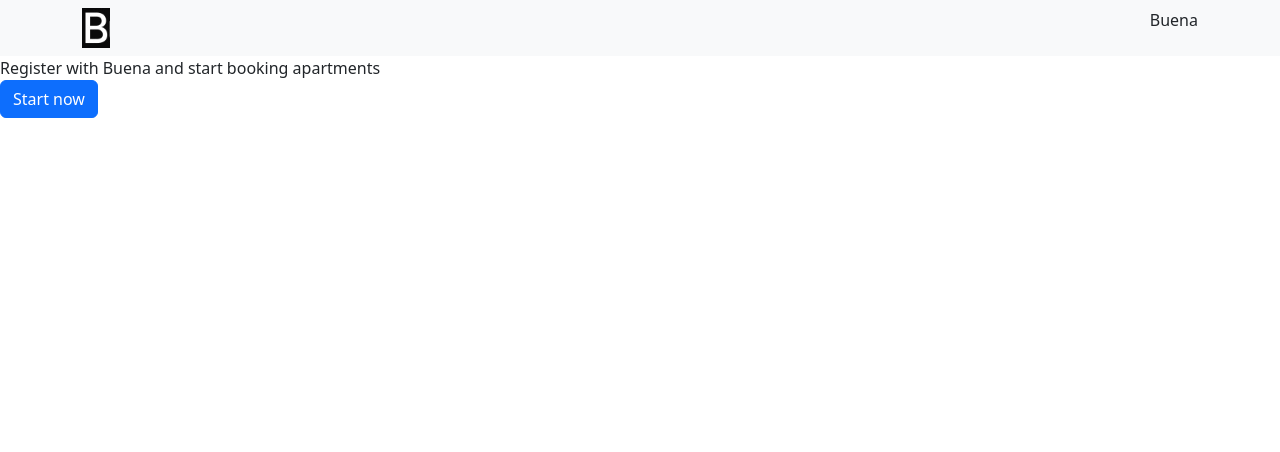
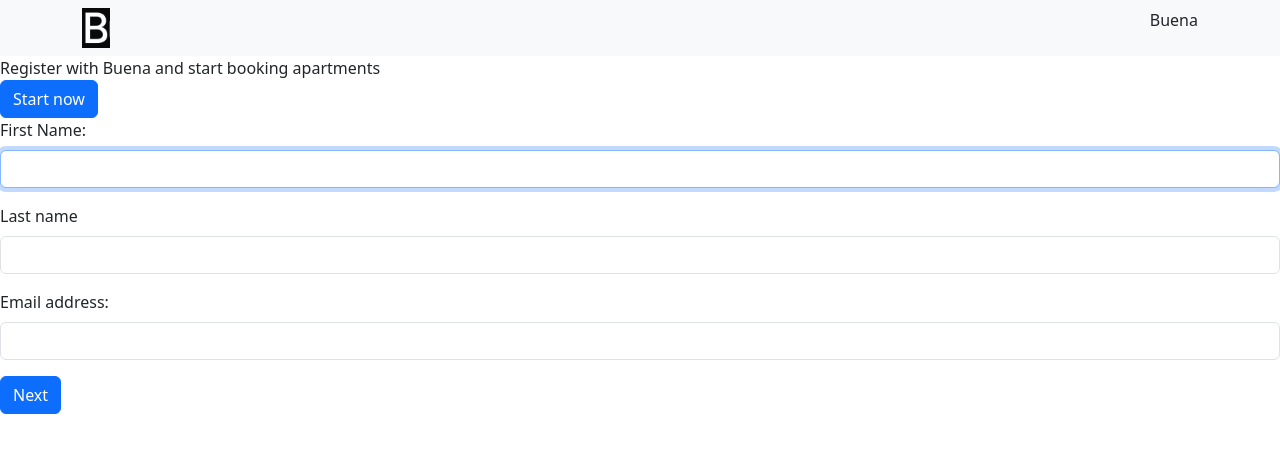
Before and after one commit to Katya-Semeniuk/buena-project, a React (Vite) app: page / in a window 1280 px wide. Shown: the top 452 px of the page. Built offline with nearby package versions, Linux system fonts and the light colour scheme.

Commit message:
add Formik library and the Yup validation. Created FormikForm component to change the logic of the Pg1, Pg2 components and make Pg1 working

```diff
--- a/package.json
+++ b/package.json
@@ -12,11 +12,13 @@
   "dependencies": {
     "@emotion/react": "^11.11.4",
     "bootstrap": "^5.3.3",
+    "formik": "^2.4.6",
     "react": "^18.2.0",
     "react-bootstrap": "^2.10.2",
     "react-dom": "^18.2.0",
     "react-router-dom": "^6.23.1",
-    "react-step-progress-bar": "^1.0.3"
+    "react-step-progress-bar": "^1.0.3",
+    "yup": "^1.4.0"
   },
   "devDependencies": {
     "@types/react": "^18.2.66",
--- /dev/null
+++ b/src/assets/components/FormikForm.jsx
@@ -0,0 +1,23 @@
+import { useState } from "react";
+import Pg1 from "./Pg1/Pg1";
+import Pg2 from "./Pg2/Pg2";
+
+function FormExample() {
+  const [currentStep, setCurrentStep] = useState(0);
+
+  const nextStep = () => {
+    setCurrentStep((prev) => prev + 1);
+  };
+
+  const backtStep = () => {
+    setCurrentStep((prev) => prev - 1);
+  };
+  const pages = [
+    <Pg1 key="1" next={nextStep} />,
+    <Pg2 key="2" next={nextStep} prev={backtStep} />,
+  ];
+
+  return <div>{pages[currentStep]}</div>;
+}
+
+export default FormExample;
--- a/src/assets/components/Pg1/Pg1.jsx
+++ b/src/assets/components/Pg1/Pg1.jsx
@@ -1,69 +1,161 @@
 import { useContext } from "react";
 import FormContext from "../formcontext/form.context";
-import { Form, Col } from "react-bootstrap";
+import { Form, Button } from "react-bootstrap";
+import { Formik } from "formik";
+import * as Yup from "yup";
 
-function Pg1() {
-  const {
-    firstName,
-    setFirstName,
-    secondName,
-    setSecondName,
-    email,
-    setEmail,
-  } = useContext(FormContext);
+const pg1ValidationSchema = Yup.object().shape({
+  firstName: Yup.string().required("First Name is required"),
+  lastName: Yup.string().required("Last Name is required"),
+  email: Yup.string()
+    .email("This is an ERROR email")
+    .matches(/^[a-zA-Z0-9@.]+$/, "Email must contain only Latin characters")
+    .required("Email is required"),
+});
 
-  const handleFirstNameChange = (e) => {
-    setFirstName(e.target.value);
+function Pg1({ next }) {
+  const { firstName, setFirstName, lastName, setLastName, email, setEmail } =
+    useContext(FormContext);
+
+  const handleSubmit = () => {
+    console.log("page 1");
+    next();
+  };
+  const handEmailChange = (e) => {
+    const { name, value } = e.target;
+    console.log("email", name, value);
+  };
+  const handleLNChange = (e) => {
+    const { name, value } = e.target;
+    console.log("LN", name, value);
   };
 
-  const handleSecondNameChange = (e) => {
-    setSecondName(e.target.value);
-  };
-
-  const handleEmailChange = (e) => {
-    setEmail(e.target.value);
+  const handleFNChange = (e) => {
+    const { name, value } = e.target;
+    console.log("FN", name, value);
   };
 
   return (
-    <>
-      <Form.Group as={Col} className="mb-3" controlId="formBasicFirstName">
+    <Formik
+      validationSchema={pg1ValidationSchema}
+      onSubmit={handleSubmit}
+      initialValues={{
+        firstName: firstName,
+        lastName: lastName,
+        email: email,
+      }}
+    >
+      {({ handleSubmit, handleChange, values, touched, errors }) => (
+        <Form noValidate onSubmit={handleSubmit}>
+          <Form.Group className="mb-3" controlId="formBasicPhoneNumber">
             <Form.Label>First Name:</Form.Label>
             <Form.Control
-          required
               type="text"
-          value={firstName}
-          onChange={handleFirstNameChange}
+              name="firstName"
+              value={values.firstName}
+              onChange={handleChange}
               autoFocus
+              isValid={touched.firstName && !errors.firstName}
+              isInvalid={touched.firstName && !!errors.firstName}
             />
-        <Form.Control.Feedback>Looks good!</Form.Control.Feedback>
+            <Form.Control.Feedback type="invalid">
+              {errors.firstName}
+            </Form.Control.Feedback>
           </Form.Group>
 
           <Form.Group className="mb-3" controlId="formBasicSecondName">
-        <Form.Label>Last Name:</Form.Label>
+            <Form.Label>Last name</Form.Label>
             <Form.Control
-          required
               type="text"
-          value={secondName}
-          onChange={handleSecondNameChange}
+              name="lastName"
+              value={values.lastName}
+              onChange={handleChange}
+              isValid={touched.lastName && !errors.lastName}
+              isInvalid={touched.lastName && !!errors.lastName}
             />
+
+            <Form.Control.Feedback type="invalid">
+              {errors.lastName}
+            </Form.Control.Feedback>
           </Form.Group>
+
           <Form.Group className="mb-3" controlId="formBasicEmail">
             <Form.Label>Email address:</Form.Label>
             <Form.Control
-          required
               type="email"
-          placeholder="Enter email"
-          value={email}
-          onChange={handleEmailChange}
+              name="email"
+              value={values.email}
+              onChange={handleChange}
+              isValid={touched.email && !errors.email}
+              isInvalid={touched.email && !!errors.email}
             />
             <Form.Control.Feedback type="invalid">
               Please enter correct email
             </Form.Control.Feedback>
-        <Form.Text className="text-muted">
-          Well never share your email with anyone else.
-        </Form.Text>
           </Form.Group>
-    </>
+          <Button type="submit">Next</Button>
+        </Form>
+      )}
+    </Formik>
+
+    // vithout Formik
+
+    // import { useContext } from "react";
+    // import FormContext from "../formcontext/form.context";
+    // import { Form, Col } from "react-bootstrap";
+
+    // function Pg1() {
+    //   const { firstName, setFirstName, lastName, setLastName, email, setEmail } =
+    //     useContext(FormContext);
+
+    //   const handleFirstNameChange = (e) => {
+    //     setFirstName(e.target.value);
+    //   };
+
+    //   const handleSecondNameChange = (e) => {
+    //     setLastName(e.target.value);
+    //   };
+
+    //   const handleEmailChange = (e) => {
+    //     setEmail(e.target.value);
+    //   };
+
+    //   return (
+    //     <>
+    //       <Form.Group as={Col} className="mb-3" controlId="formBasicFirstName">
+    //         <Form.Label>First Name:</Form.Label>
+    //         <Form.Control
+    //           required
+    //           type="text"
+    //           value={firstName}
+    //           onChange={handleFirstNameChange}
+    //           autoFocus
+    //         />
+    //       </Form.Group>
+
+    //       <Form.Group className="mb-3" controlId="formBasicSecondName">
+    //         <Form.Label>Last Name:</Form.Label>
+    //         <Form.Control
+    //           required
+    //           type="text"
+    //           value={lastName}
+    //           onChange={handleSecondNameChange}
+    //         />
+    //       </Form.Group>
+    //       <Form.Group className="mb-3" controlId="formBasicEmail">
+    //         <Form.Label>Email address:</Form.Label>
+    //         <Form.Control
+    //           required
+    //           type="email"
+    //           placeholder="Enter email"
+    //           value={email}
+    //           onChange={handleEmailChange}
+    //         />
+    //         <Form.Control.Feedback type="invalid">
+    //           Please enter correct email
+    //         </Form.Control.Feedback>
+    //       </Form.Group>
+    //     </>
     // <Form>
     //   <Form.Group className="mb-3" controlId="formBasicFirstName">
     //     <Form.Label>First Name:</Form.Label>
--- a/src/assets/components/Pg2/Pg2.jsx
+++ b/src/assets/components/Pg2/Pg2.jsx
@@ -1,9 +1,22 @@
 import { useContext } from "react";
 import FormContext from "../formcontext/form.context";
-import { Form, Container, Row, Col } from "react-bootstrap";
+import { Form, Container, Row, Col, Button } from "react-bootstrap";
+import { Formik } from "formik";
+import * as Yup from "yup";
 
-function Pg2() {
-  const { phone, setPhone, setSalary } = useContext(FormContext);
+const regexPhone = /^49\s\(\d{3}\)\s\d{3}\s\d{2}\s\d{2}$/;
+
+const pg2ValidationSchema = Yup.object().shape({
+  phone: Yup.string()
+    .matches(regexPhone, {
+      message: "Invalid phone number",
+    })
+    .required(),
+  salary: Yup.number().required(),
+});
+
+function Pg2({ next, prev }) {
+  const { phone, salary, setPhone, setSalary } = useContext(FormContext);
 
   const handlePhoneChange = (e) => {
     setPhone(e.target.value);
@@ -13,20 +26,36 @@ function Pg2() {
     setSalary(e.target.value);
   };
   return (
-    <>
-      <Form.Group className="mb-3" controlId="formBasicPhoneNumber">
+    <Formik
+      validationSchema={pg2ValidationSchema}
+      onSubmit={handleSubmit}
+      initialValues={{
+        phone: phone,
+        salary: salary,
+      }}
+    >
+      {({ handleSubmit, handleChange, values, touched, errors }) => (
+        <Form noValidate onSubmit={handleSubmit}>
+          <Row className="mb-3">
+            <Form.Group
+              as={Col}
+              className="mb-3"
+              controlId="formBasicPhoneNumber"
+            >
               <Form.Label>Phone Number:</Form.Label>
               <Form.Control
-          required
                 type="tel"
-          value={phone}
+                name="phone"
+                value={values.phone}
                 onChange={handlePhoneChange}
+                isValid={touched.firstName && !errors.firstName}
+                isInvalid={!!errors.firstName}
               />
               <Form.Control.Feedback type="invalid">
-          Please enter correct phone format
+                {errors.phone}
               </Form.Control.Feedback>
             </Form.Group>
-
+          </Row>
           <Form.Label>Salary indication:</Form.Label>
           <Container>
             {["radio"].map((type) => (
@@ -34,7 +63,6 @@ function Pg2() {
                 <Row className="mb-2">
                   <Col>
                     <Form.Check
-                  required
                       inline
                       label="0 - 1.000"
                       name="group1"
@@ -92,7 +120,11 @@ function Pg2() {
               </div>
             ))}
           </Container>
-    </>
+          <Button type="phone">Back</Button>
+          <Button type="submit">Next</Button>
+        </Form>
+      )}
+    </Formik>
   );
 }
 
--- a/src/assets/components/Pg3/Pg3.jsx
+++ b/src/assets/components/Pg3/Pg3.jsx
@@ -1,33 +1,33 @@
 import { useContext } from "react";
 import FormContext from "../formcontext/form.context";
 // import { Link } from "react-router-dom";
+import { ListGroup } from "react-bootstrap";
 
 function Pg3() {
-  const { firstName, secondName, email, phone, salary } =
-    useContext(FormContext);
+  const { firstName, lastName, email, phone, salary } = useContext(FormContext);
   return (
-    <div>
-      <div className="d-flex">
+    <ListGroup>
+      <ListGroup.Item className="d-flex">
         <p className="me-2">First Name</p>
         <p>{firstName}</p>
-      </div>
-      <div className="d-flex">
+      </ListGroup.Item>
+      <ListGroup.Item className="d-flex">
         <p className="me-2">Second Name</p>
-        <p>{secondName}</p>
-      </div>
-      <div className="d-flex">
+        <p>{lastName}</p>
+      </ListGroup.Item>
+      <ListGroup.Item className="d-flex">
         <p className="me-2">Email</p>
         <p>{email}</p>
-      </div>
-      <div className="d-flex">
+      </ListGroup.Item>
+      <ListGroup.Item className="d-flex">
         <p className="me-2">Phone</p>
         <p>{phone}</p>
-      </div>
-      <div className="d-flex">
+      </ListGroup.Item>
+      <ListGroup.Item className="d-flex">
         <p className="me-2">Salary</p>
         <p>{salary}</p>
-      </div>
-    </div>
+      </ListGroup.Item>
+    </ListGroup>
   );
 }
 
--- a/src/assets/components/UserForm/UserForm.jsx
+++ b/src/assets/components/UserForm/UserForm.jsx
@@ -1,51 +1,125 @@
+// import { useState, useContext } from "react";
+// import FormContext from "../formcontext/form.context";
+// import { Container, Row, Col, Form, Button, Alert } from "react-bootstrap";
+// import { StepProgressBar } from "../StepProgressBar/StepProgressBar";
+// import Pg1 from "../Pg1/Pg1";
+// import Pg2 from "../Pg2/Pg2";
+// import Pg3 from "../Pg3/Pg3";
+
+// function UserForm() {
+//   const { firstName, lastName, email, phone, salary } = useContext(FormContext);
+
+//   const [page, setPage] = useState(1);
+//   const [validated, setValidated] = useState(false);
+
+//   const backButton = () => {
+//     if (page > 1) {
+//       setPage((prev) => prev - 1);
+//     }
+//   };
+//   const nextButton = () => {
+//     if (page < 3) {
+//       setPage((prev) => prev + 1);
+//     }
+//   };
+
+//   const submitForm = (e) => {
+//     e.preventDefault();
+//     const form = e.currentTarget;
+
+//     if (form.checkValidity() === false) {
+//       console.log("validation error");
+//       e.preventDefault();
+//       e.stopPropagation();
+//     }
+//     setValidated(true);
+//     if (form.checkValidity() === true) {
+//       const formObj = {
+//         firstName: firstName,
+//         secondName: lastName,
+//         email: email,
+//         phone: phone,
+//         salary: salary,
+//       };
+//       console.log("formObj", formObj);
+//       console.log("form submitted");
+//       <Alert variant="success">Hey, nice to see you</Alert>;
+//     }
+//   };
+
+//   return (
+//     <Container>
+//       <Row className="mb-4">
+//         <Col>
+//           <StepProgressBar step={page} />
+//         </Col>
+//       </Row>
+//       <Form noValidate validated={validated} onSubmit={submitForm}>
+//         <Row>{page === 1 ? <Pg1 /> : page === 2 ? <Pg2 /> : <Pg3 />}</Row>
+//         {page > 1 && <Button onClick={backButton}>Back</Button>}
+//         {page < 3 && <Button onClick={nextButton}>Next</Button>}
+//         {page === 3 && (
+//           <Button variant="primary" type="submit">
+//             Submit
+//           </Button>
+//         )}
+
+//       </Form>
+//     </Container>
+//   );
+// }
+
+// export default UserForm;
+
 import { useState, useContext } from "react";
 import FormContext from "../formcontext/form.context";
-import { Container, Row, Col, Form, Button } from "react-bootstrap";
-import Alert from "react-bootstrap/Alert";
+import { Container, Row, Col, Form, Button, Alert } from "react-bootstrap";
 import { StepProgressBar } from "../StepProgressBar/StepProgressBar";
 import Pg1 from "../Pg1/Pg1";
 import Pg2 from "../Pg2/Pg2";
 import Pg3 from "../Pg3/Pg3";
 
-function UserForm({ closeModalWindow }) {
-  const { firstName, secondName, email, phone, salary } =
-    useContext(FormContext);
+function UserForm() {
+  const { firstName, lastName, email, phone, salary } = useContext(FormContext);
 
   const [page, setPage] = useState(1);
-
   const [validated, setValidated] = useState(false);
 
   const backButton = () => {
     if (page > 1) {
-      setPage((prevIndex) => prevIndex - 1);
+      setPage((prev) => prev - 1);
     }
   };
   const nextButton = () => {
     if (page < 3) {
-      setPage((prevIndex) => prevIndex + 1);
+      setPage((prev) => prev + 1);
     }
   };
 
   const submitForm = (e) => {
+    e.preventDefault();
     const form = e.currentTarget;
 
     if (form.checkValidity() === false) {
+      console.log("validation error");
       e.preventDefault();
       e.stopPropagation();
     }
     setValidated(true);
+    if (form.checkValidity() === true) {
       const formObj = {
         firstName: firstName,
-      secondName: secondName,
+        secondName: lastName,
         email: email,
         phone: phone,
         salary: salary,
       };
       console.log("formObj", formObj);
       console.log("form submitted");
+      <Alert variant="success">Hey, nice to see you</Alert>;
+    }
+  };
 
-    // closeModalWindow();
-  };
   return (
     <Container>
       <Row className="mb-4">
@@ -53,31 +127,17 @@ function UserForm({ closeModalWindow }) {
           <StepProgressBar step={page} />
         </Col>
       </Row>
+
       <Form noValidate validated={validated} onSubmit={submitForm}>
-        <Row>
-          <Pg1 />
-        </Row>
-        <Row>
-          <Pg2 />
-        </Row>
-        <Row>
-          <Pg3 />
-        </Row>
-        {/* <Row>{page === 1 ? <Pg1 /> : page === 2 ? <Pg2 /> : <Pg3 />}</Row> */}
+        <Row>{page === 1 ? <Pg1 /> : page === 2 ? <Pg2 /> : <Pg3 />}</Row>
         {page > 1 && <Button onClick={backButton}>Back</Button>}
         {page < 3 && <Button onClick={nextButton}>Next</Button>}
-        {page === 1 && (
+        {page === 3 && (
           <Button variant="primary" type="submit">
             Submit
           </Button>
         )}
-
-        {/* <Button type="submit" value="Submit" onClick={submitForm}>
-        <Link to="/account">Submit</Link>
-
-      </Button> */}
       </Form>
-      <Alert variant="success">Hey, nice to see you</Alert>
     </Container>
   );
 }
--- a/src/assets/components/formcontext/form.context.jsx
+++ b/src/assets/components/formcontext/form.context.jsx
@@ -4,7 +4,7 @@ const FormContext = createContext();
 
 export const FormProvider = ({ children }) => {
   const [firstName, setFirstName] = useState("");
-  const [secondName, setSecondName] = useState("");
+  const [lastName, setLastName] = useState("");
   const [email, setEmail] = useState("");
   const [phone, setPhone] = useState("");
   const [salary, setSalary] = useState(null);
@@ -13,12 +13,12 @@ export const FormProvider = ({ children }) => {
     <FormContext.Provider
       value={{
         firstName,
-        secondName,
+        lastName,
         email,
         phone,
         salary,
         setFirstName,
-        setSecondName,
+        setLastName,
         setEmail,
         setPhone,
         setSalary,
--- a/src/assets/components/modalwindow/ModalWindow.jsx
+++ b/src/assets/components/modalwindow/ModalWindow.jsx
@@ -10,7 +10,7 @@ function ModalWindow({ show, handleClose }) {
           <Modal.Title className="text-uppercase">Register Form</Modal.Title>
         </Modal.Header>
         <Modal.Body>
-          <UserForm closeModalWindow={handleClose} />
+          <UserForm />
         </Modal.Body>
         <Modal.Footer>
           <Button variant="secondary" onClick={handleClose}>
--- a/src/assets/pages/Home/Home.jsx
+++ b/src/assets/pages/Home/Home.jsx
@@ -3,6 +3,7 @@ import Button from "react-bootstrap/Button";
 import NavBar from "../../components/NavBar/NavBar";
 import ModalWindow from "../../components/modalwindow/ModalWindow";
 
+import FormExample from "../../components/FormikForm";
 function Home() {
   const [show, setShow] = useState(false);
 
@@ -15,6 +16,7 @@ function Home() {
       <Button variant="primary" onClick={handleShow}>
         Start now
       </Button>
+      <FormExample />
       <ModalWindow show={show} handleClose={handleClose} />
     </>
   );
```
Also changed, not shown: 1 other file (tests, documents, lock files or other folders). Lines whose indentation alone changed are shown as unchanged.
